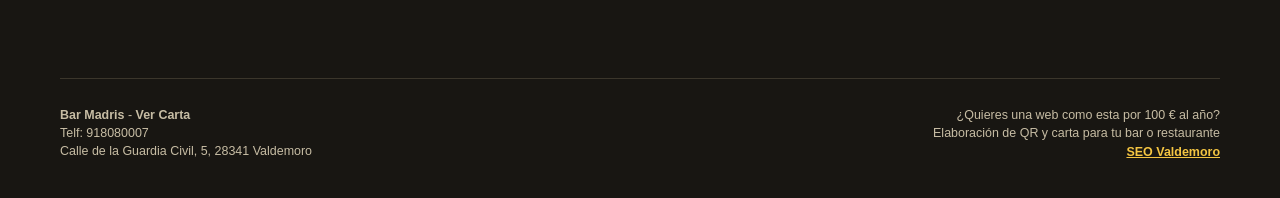
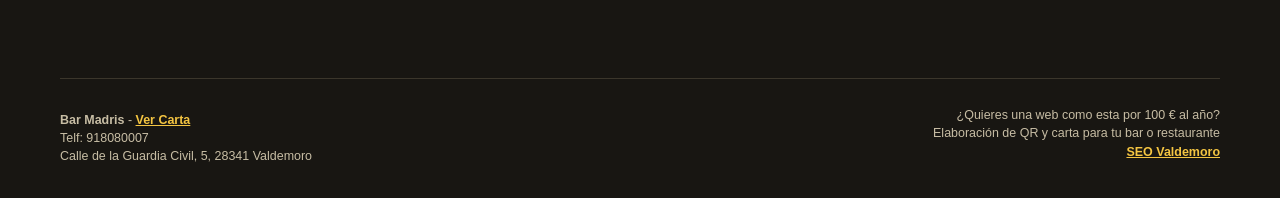
Before and after one commit to angelmaturana/bar-madris-valdemoro, a FastAPI app: page / in a window 1280 px wide. Shown: the part 2548-2746 px from the top of the page. Before the commit the page ends 2706 px from the top, so only its background shows below. Run offline with FastAPI, Linux system fonts and the light colour scheme.

Commit message:
Actualización CSS

```diff
--- a/app/static/css/site.css
+++ b/app/static/css/site.css
@@ -55,8 +55,6 @@ h3 { margin-bottom: 10px; color: var(--white); font-size: 1.35rem; font-weight:
 .hero-aside strong { font-size: 1.08rem; line-height: 1.5; }
 .hero-aside span:not(.aside-label) { color: var(--muted); font-size: .82rem; }
 .hero-aside a { color: var(--primary); font-size: .8rem; text-decoration: underline; }
-.hero-aside a:hover,                       /* >>> NUEVO: hover Ver ubicacion */
-.hero-aside a:focus-visible { color: white; }
 
 .section { padding-top: 90px; padding-bottom: 90px; }
 .benefits { display: grid; grid-template-columns: repeat(3, 1fr); gap: 24px; }
@@ -97,6 +95,12 @@ h3 { margin-bottom: 10px; color: var(--white); font-size: 1.35rem; font-weight:
 .footer-promo a { display: inline-block; margin-top: 5px; color: var(--primary); font-weight: 700; text-decoration: underline; }
 .footer-promo a:hover,                     /* >>> NUEVO: hover SEO Valdemoro */
 .footer-promo a:focus-visible { color: var(--muted); }
+
+/* >>> NUEVO: 'Ver Carta' con el mismo estilo que 'SEO Valdemoro' */
+.footer-business-name a { display: inline-block; margin-top: 5px; color: var(--primary); font-weight: 700; text-decoration: underline; }
+.footer-business-name a:hover,
+.footer-business-name a:focus-visible { color: var(--muted); }
+
 .error-page { min-height: 60vh; padding-top: 130px; }
 @media (max-width: 700px) {
     /* Contenedores generales */
```
